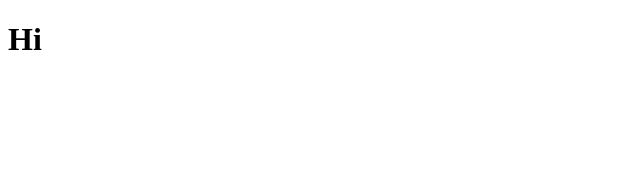
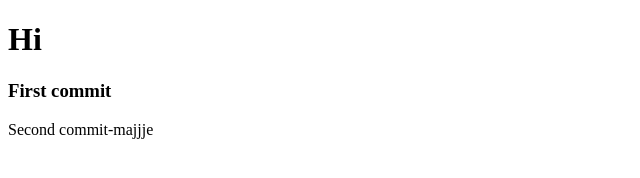
Before and after one commit to LaxmiDhaka/Spark_Git, a plain HTML site: page index.html in a window 1280 px wide. Shown: the whole page, without its empty margins (0-640 px from the left). Drawn offline with Linux system fonts and the light colour scheme.

Commit message:
Second commit

```diff
--- a/index.html
+++ b/index.html
@@ -7,5 +7,7 @@
 </head>
 <body>
     <h1>Hi</h1>
+    <h3>First commit</h3>
+    <p>Second commit-majjje</p>
 </body>
 </html>
```
